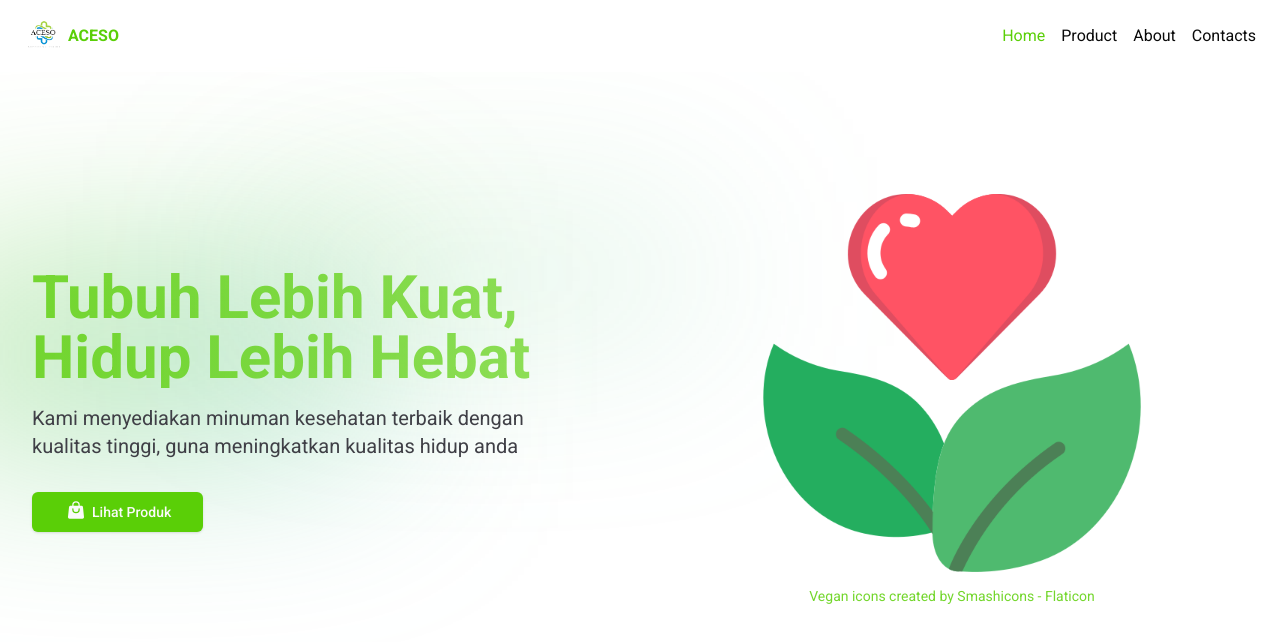
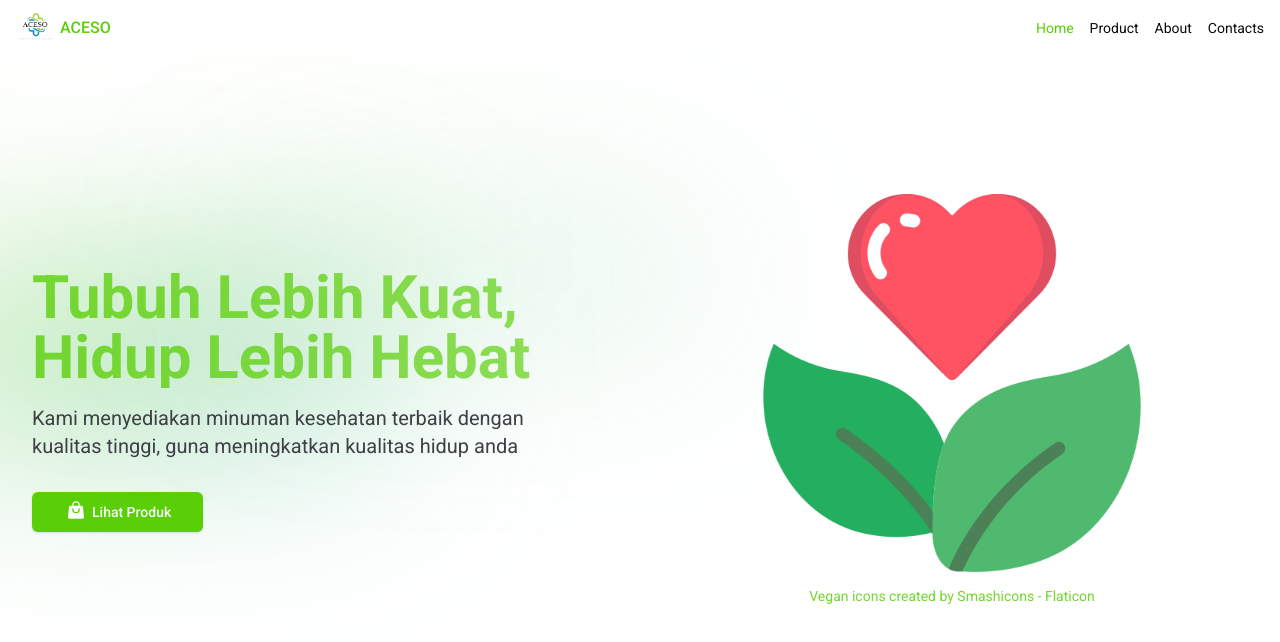
Before and after one commit to LinCie/Aceso, a React (Vite) app: page / in a window 1280 px wide. Shown: the top 642 px of the page. Built offline with nearby package versions, Linux system fonts and the light colour scheme.

Commit message:
adjust layout

```diff
--- a/src/components/layout/Layout.tsx
+++ b/src/components/layout/Layout.tsx
@@ -6,15 +6,15 @@ function Layout() {
 
   return (
     <>
-      <header className="fixed inset-x-0 top-0 z-[100] bg-background/70 px-3 py-2 text-foreground backdrop-blur md:px-2 md:py-1">
-        <div className="mx-auto flex h-16 max-w-screen-xl items-center px-4">
+      <header className="fixed inset-x-0 top-0 z-[100] bg-background/70 text-foreground backdrop-blur">
+        <div className="mx-auto flex max-w-screen-2xl items-center px-2 py-1 md:px-4 md:py-2">
           <div>
             <div className="flex select-none items-center justify-center gap-1">
               <img src={aceso} className="size-10" />
-              <div className="font-semibold text-primary">ACESO</div>
+              <div className="font-medium text-primary">ACESO</div>
             </div>
           </div>
-          <ul className="hidden min-w-0 flex-1 items-center justify-end gap-4 md:flex">
+          <ul className="hidden min-w-0 flex-1 items-center justify-end gap-4 text-sm md:flex">
             <li>
               <Link
                 className="font-normal text-foreground hover:text-primary/70 data-[active=true]:text-primary"
```
